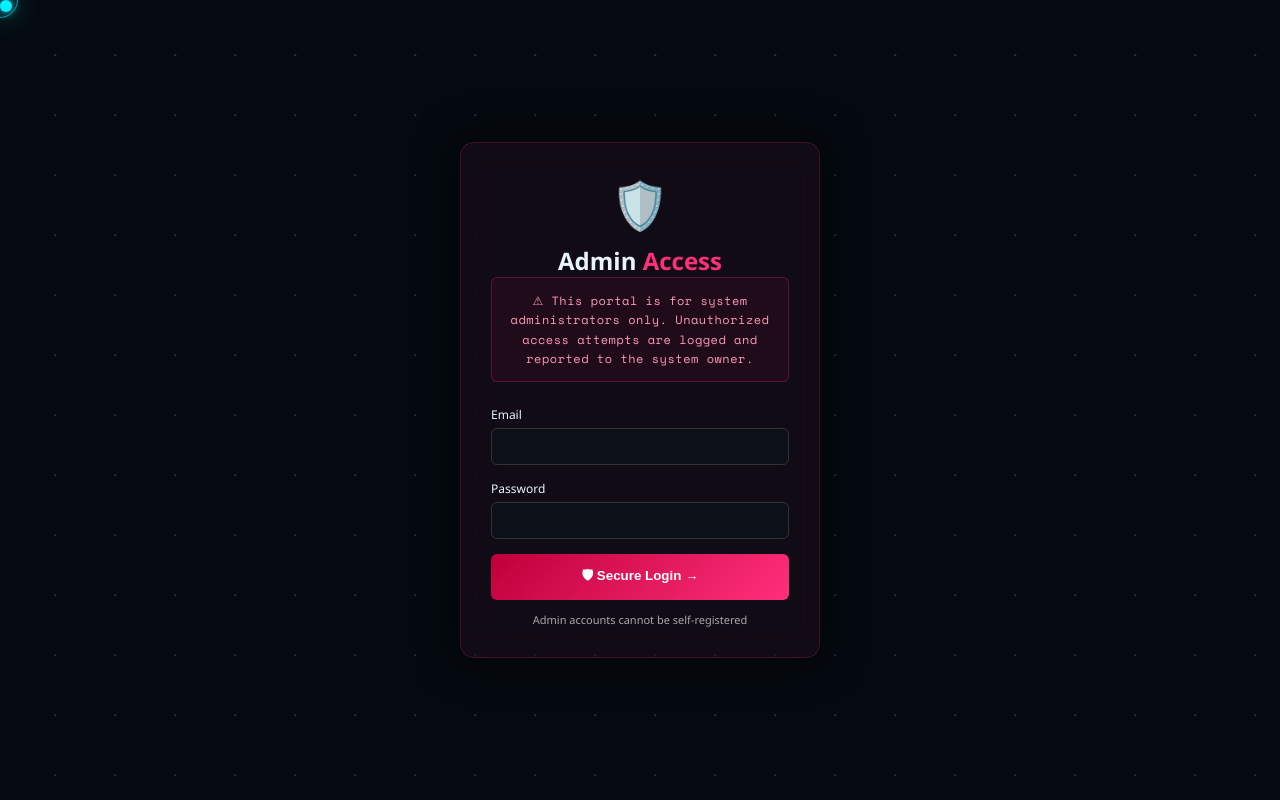
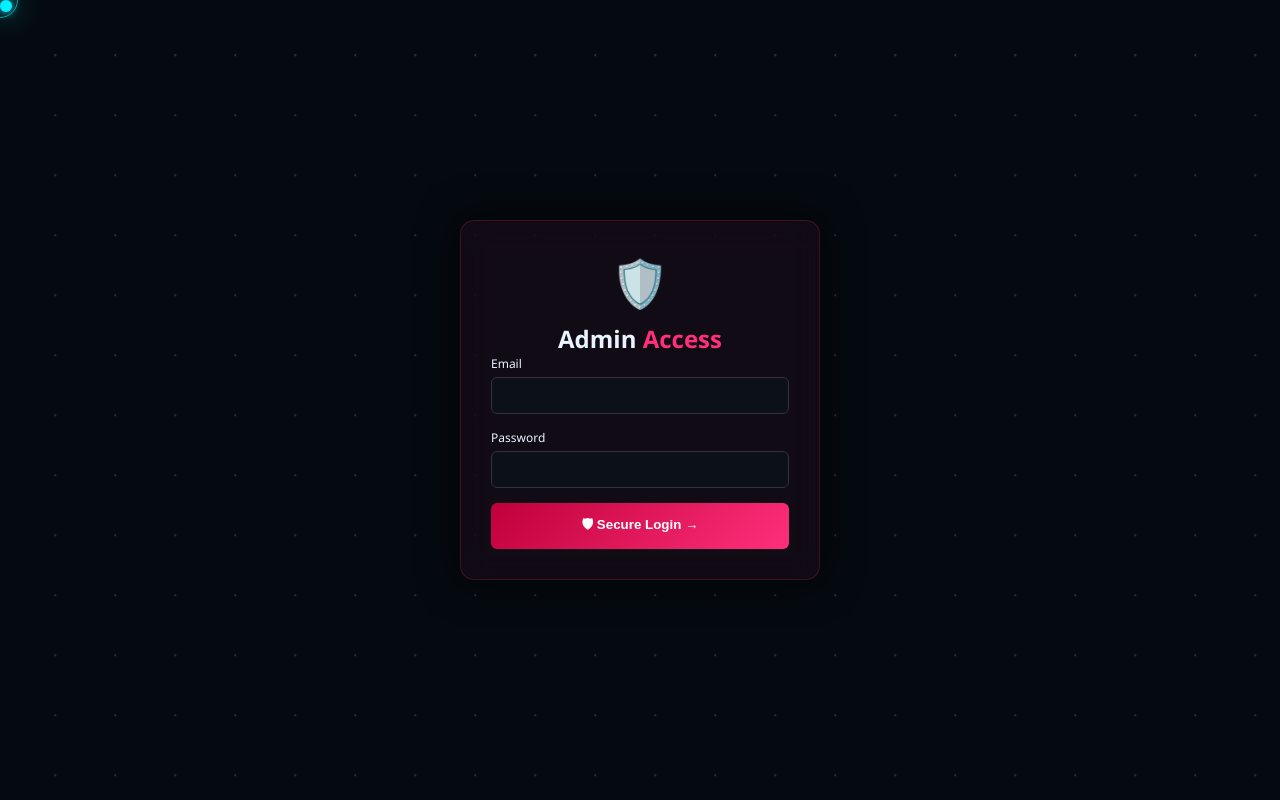
Before and after one commit to Rohanrajput-12/myporfolio, a React (Create React App) app in the folder frontend/: page /login in a window 1280 px wide. Built offline with nearby package versions, Linux system fonts and the light colour scheme.

Commit message:
hide warning mssage from admin login

```diff
--- a/frontend/src/components/Login.js
+++ b/frontend/src/components/Login.js
@@ -117,11 +117,11 @@ function AdminLogin() {
 
         </div>
 
-        <div className="warning">
+        {/* <div className="warning">
           <div className="warn-strip">
             ⚠ This portal is for system administrators only. Unauthorized access attempts are logged and reported to the system owner.
           </div>
-        </div>
+        </div> */}
 
         {error && <div className="error">{error}</div>}
 
@@ -152,10 +152,6 @@ function AdminLogin() {
           {loading ? <div className="spinner"></div> : "🛡 Secure Login →"}
         </button>
 
-        <p className="note">
-          Admin accounts cannot be self-registered
-        </p>
-
       </div>
     </div>
   );
```
